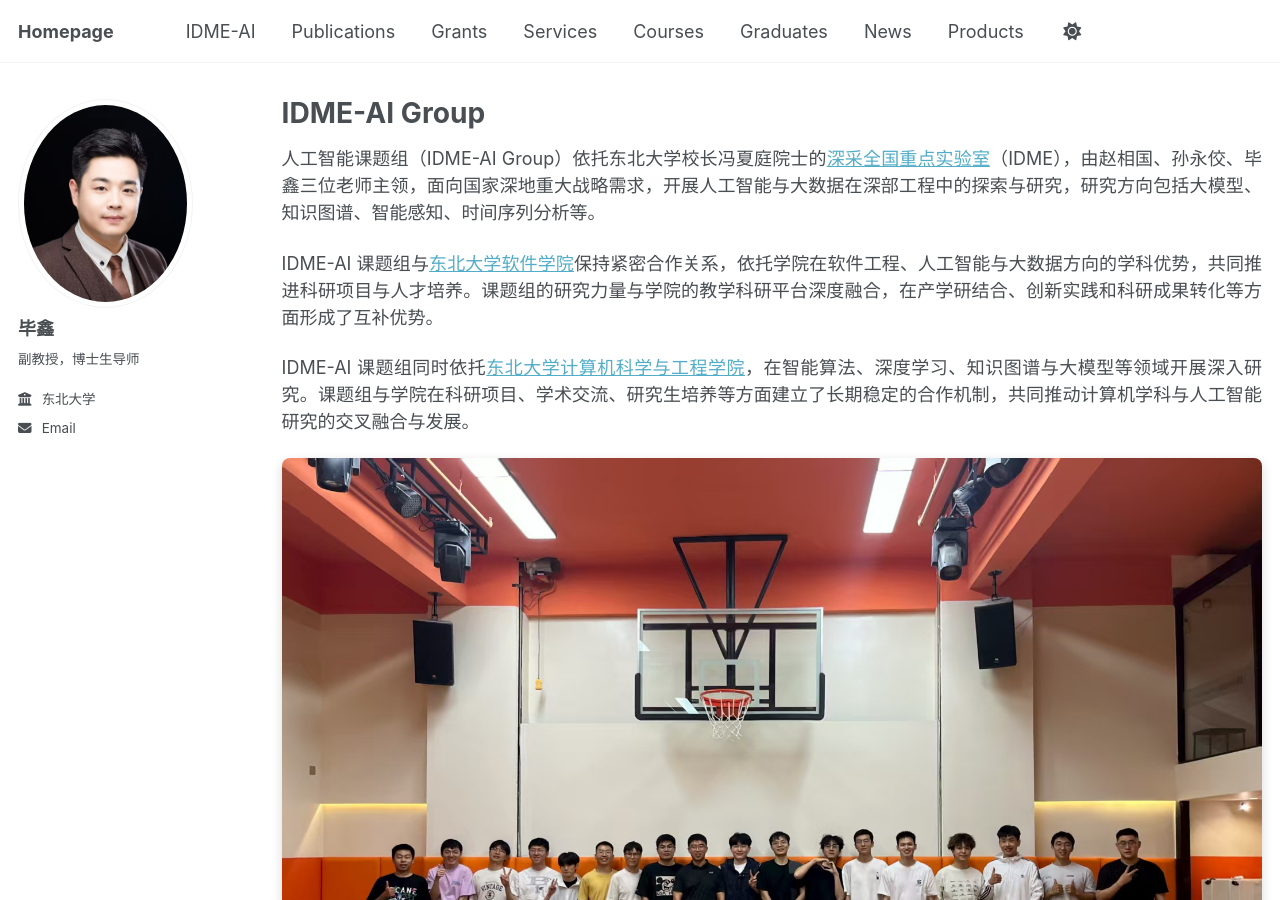
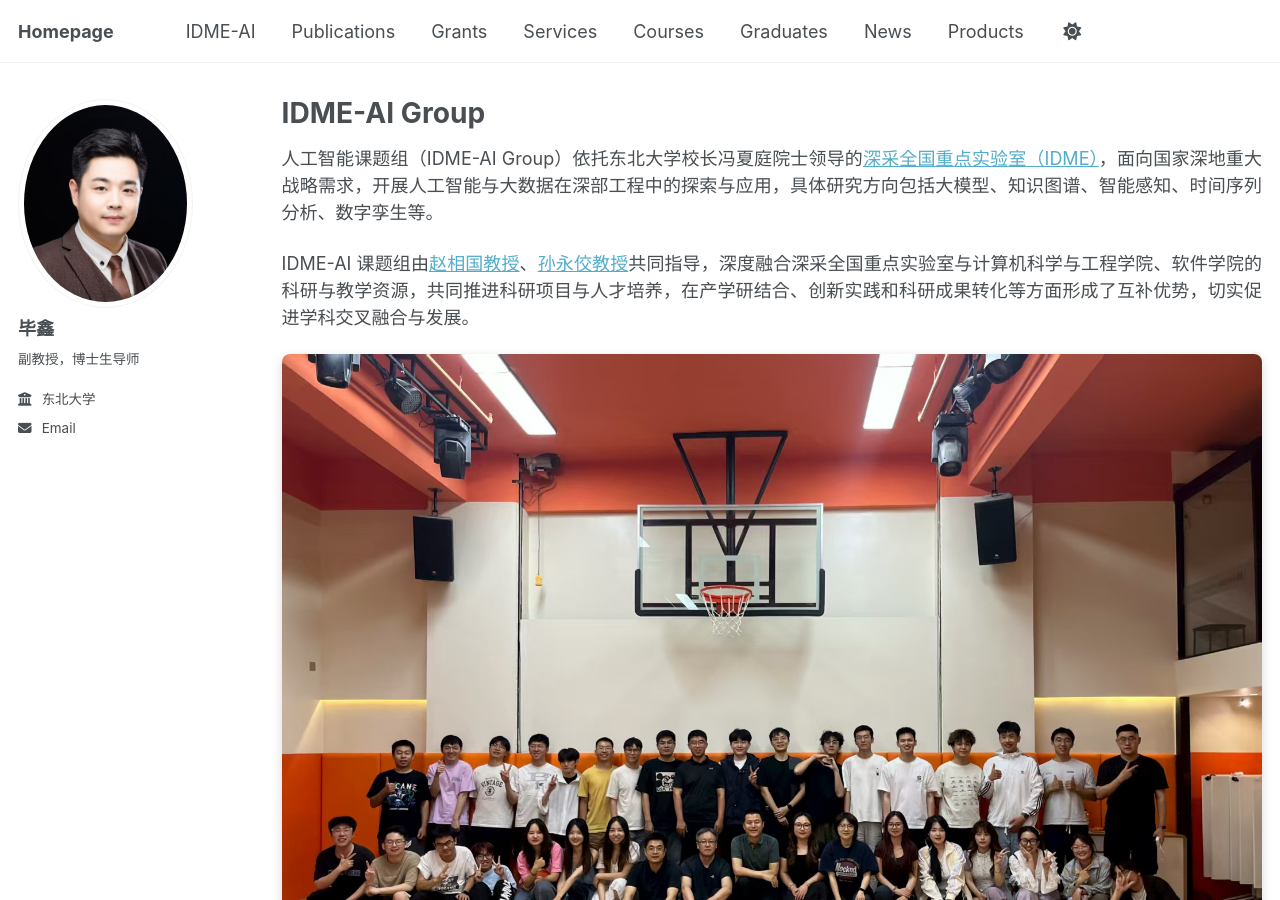
Before and after one commit to IDME-AI/IDME-AI.github.io, a Jekyll site: the page built from _pages/idemai.md, in a window 1280 px wide and 900 px high. Built offline with Jekyll 4.4.1, drawn with Linux system fonts in a browser that asks for light colours.

Commit message:
Initial commit

```diff
--- a/_data/gallery.yml
+++ b/_data/gallery.yml
@@ -1,7 +1,7 @@
 - src: /images/news/202509-深地大模型入选全球工业互联网大会经典案例.png
   title: 202509-深地大模型入选全球工业互联网大会经典案例
   tags: [宣传]
-  description: 2025年9月6日，深地大模型入选2025全球工业互联网大会的辽宁省制造业数智转型典型场景精选案例
+  description: 2025年9月6日，深地大模型入选2025全球工业互联网大会发布的《辽宁省制造业数智转型典型场景案例精选》
 
 - src: /images/news/202508-毕鑫-盾构TBM大数据挖掘共同体成立大会.jpg
   title: 202508-毕鑫-盾构TBM大数据挖掘共同体成立大会
--- a/_pages/idemai.md
+++ b/_pages/idemai.md
@@ -6,15 +6,11 @@ author_profile: true
 ---
 
 <p style="text-align: justify; text-justify: inter-word;">
-人工智能课题组（IDME-AI Group）依托东北大学校长冯夏庭院士的<a href="http://idme.neu.edu.cn/" target="_blank">深采全国重点实验室</a>（IDME），由赵相国、孙永佼、毕鑫三位老师主领，面向国家深地重大战略需求，开展人工智能与大数据在深部工程中的探索与研究，研究方向包括大模型、知识图谱、智能感知、时间序列分析等。
+人工智能课题组（IDME-AI Group）依托东北大学校长冯夏庭院士领导的<a href="http://idme.neu.edu.cn/" target="_blank">深采全国重点实验室（IDME）</a>，面向国家深地重大战略需求，开展人工智能与大数据在深部工程中的探索与应用，具体研究方向包括大模型、知识图谱、智能感知、时间序列分析、数字孪生等。
 </p>
 
 <p style="text-align: justify; text-justify: inter-word;">
-IDME-AI 课题组与<a href="http://sc.neu.edu.cn/" target="_blank">东北大学软件学院</a>保持紧密合作关系，依托学院在软件工程、人工智能与大数据方向的学科优势，共同推进科研项目与人才培养。课题组的研究力量与学院的教学科研平台深度融合，在产学研结合、创新实践和科研成果转化等方面形成了互补优势。
-</p>
-
-<p style="text-align: justify; text-justify: inter-word;">
-IDME-AI 课题组同时依托<a href="http://www.cse.neu.edu.cn/" target="_blank">东北大学计算机科学与工程学院</a>，在智能算法、深度学习、知识图谱与大模型等领域开展深入研究。课题组与学院在科研项目、学术交流、研究生培养等方面建立了长期稳定的合作机制，共同推动计算机学科与人工智能研究的交叉融合与发展。
+IDME-AI 课题组由<a href="http://faculty.neu.edu.cn/zhaoxiangguo/" target="_blank">赵相国教授</a>、<a href="http://faculty.neu.edu.cn/sunyongjiao/zh_CN/index.htm" target="_blank">孙永佼教授</a>共同指导，深度融合深采全国重点实验室与计算机科学与工程学院、软件学院的科研与教学资源，共同推进科研项目与人才培养，在产学研结合、创新实践和科研成果转化等方面形成了互补优势，切实促进学科交叉融合与发展。
 </p>
 
 <div style="text-align: center; margin: 20px 0;">
```
